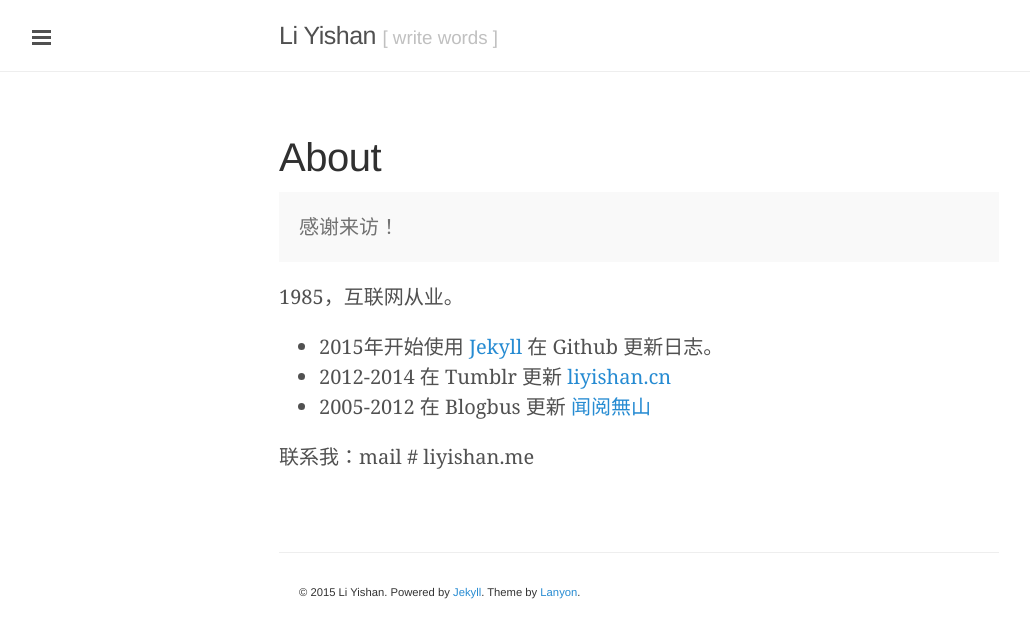
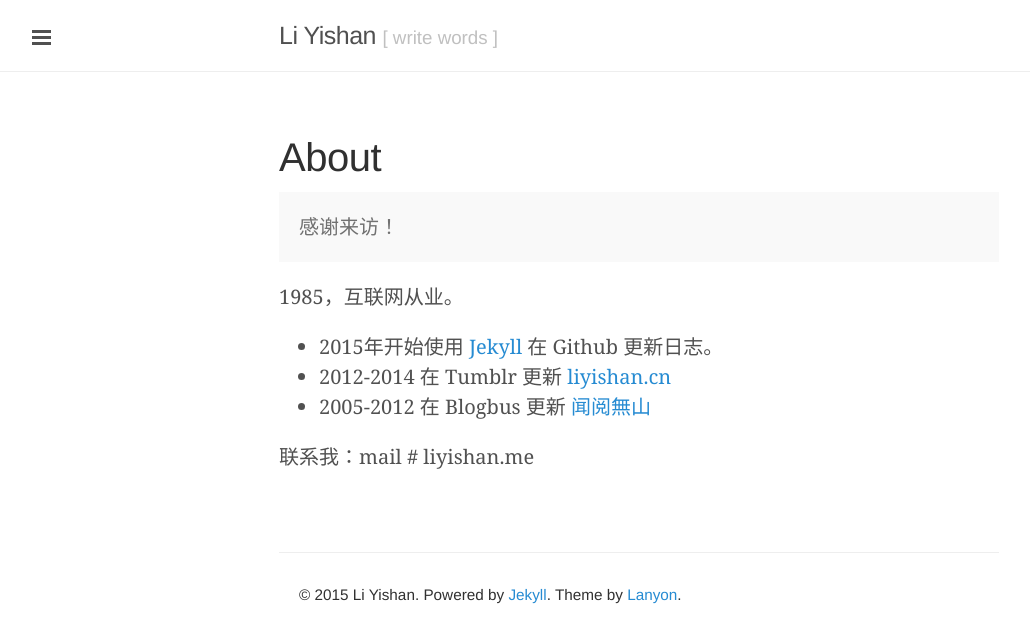
Before and after one commit to yishan/lysh, a Jekyll site: the page built from about.md, in a window 1280 px wide. Shown: the top 643 px of the page, without its empty margins (1-1031 px from the left). Built offline with Jekyll 4.4.1, drawn with Linux system fonts in a browser that asks for light colours; Markdown is read by kramdown in place of the engine named in the settings.

Commit message:
微调css

```diff
--- a/public/css/lanyon.css
+++ b/public/css/lanyon.css
@@ -174,7 +174,6 @@ h1, h2, h3, h4, h5, h6 {
 .sidebar-social {
   padding: 1.5rem;
   font-size: .75em;
-
 }
 
 /* Sidebar nav */
--- a/public/css/poole.css
+++ b/public/css/poole.css
@@ -415,6 +415,6 @@ a.pagination-item:hover {
   margin-right: auto;
   margin-bottom: 2em;
   font-family: "Helvetica Neue", Helvetica, Arial, sans-serif;
-  font-size: .75em;
-  color: #333;
+  font-size: .875em;
+  color: #313131;
 }
```
